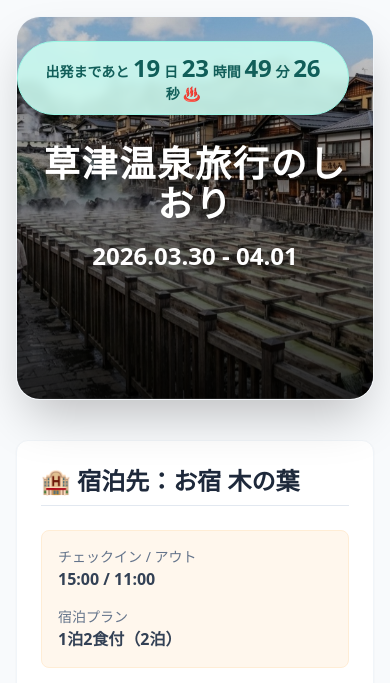
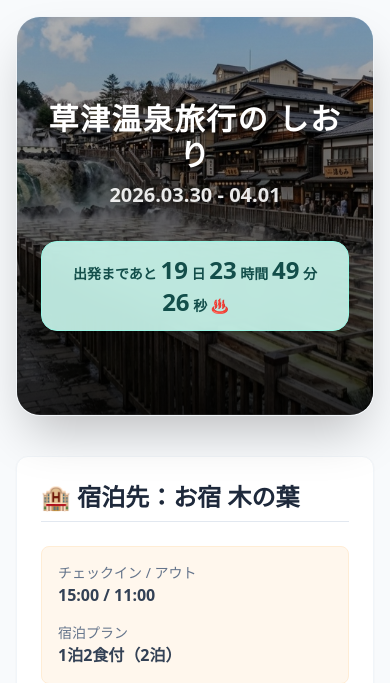
Before and after one commit to 202304700/travel-kusatsu, a Flask app: page / in a window 390 px wide. Shown: the top 683 px of the page. Run offline with Flask 3, Linux system fonts and the light colour scheme; some libraries are stand-ins or nearby versions.

Commit message:
Fix: header responsiveness for mobile

```diff
--- a/templates/index.html
+++ b/templates/index.html
@@ -17,18 +17,23 @@
 <body class="bg-slate-50 text-slate-800 font-sans min-h-screen">
     <div class="max-w-7xl mx-auto p-4 md:p-8">
 
-        <header class="relative rounded-3xl shadow-2xl border border-slate-100 mb-10 overflow-hidden h-96 md:h-120">
+        <header
+            class="relative rounded-3xl shadow-2xl border border-slate-100 mb-10 overflow-hidden h-auto min-h-[400px] md:h-120 flex items-center justify-center">
             <img src="static/yubatake.jpg" alt="Kusatsu Onsen Yubatake"
                 class="absolute inset-0 w-full h-full object-cover">
 
-            <div class="absolute inset-0 bg-gradient-to-t from-black/80 via-black/40 to-black/20"></div>
+            <div class="absolute inset-0 bg-gradient-to-t from-black/80 via-black/50 to-black/30"></div>
 
-            <div class="relative z-10 text-center flex flex-col items-center justify-center h-full px-6">
-                <h1 class="text-4xl md:text-5xl font-bold text-white tracking-wider mb-4 drop-shadow-xl">草津温泉旅行のしおり</h1>
-                <p class="text-2xl md:text-3xl font-bold text-white drop-shadow-xl">2026.03.30 - 04.01</p>
+            <div class="relative z-10 text-center flex flex-col items-center justify-center w-full px-6 py-12">
+                <h1 class="text-3xl md:text-5xl font-bold text-white tracking-wider mb-2 drop-shadow-xl">
+                    草津温泉旅行の しおり
+                </h1>
+                <p class="text-xl md:text-3xl font-bold text-white/90 drop-shadow-md mb-8">
+                    2026.03.30 - 04.01
+                </p>
 
                 <div id="countdown"
-                    class="absolute top-6 right-6 bg-teal-100/90 border border-teal-200 text-teal-800 font-bold px-6 py-2.5 rounded-full shadow-lg text-sm md:text-base backdrop-blur-sm">
+                    class="bg-teal-100/90 border border-teal-200 text-teal-900 font-bold px-5 py-3 rounded-2xl shadow-lg text-sm md:text-base backdrop-blur-md inline-block max-w-full">
                     計算中...
                 </div>
             </div>
@@ -309,10 +314,19 @@
     </div>
 
     <script>
-        // --- 持ち物チェックリスト機能 ---
-        let items = ["新幹線のチケット・えきねっと確認", "着替え（2泊分）", "スマホの充電器", "財布", "常備薬"];
+        // --- 1. データの読み込みと保存機能 ---
+        // localStorageからデータを取得。なければデフォルトを表示
+        let items = JSON.parse(localStorage.getItem('travel-items')) ||
+            ["新幹線のチケット・えきねっと確認", "着替え（2泊分）", "スマホの充電器", "財布", "常備薬"];
+
         const listElement = document.getElementById('checklist');
 
+        // ブラウザにデータを保存する関数
+        function saveToLocal() {
+            localStorage.setItem('travel-items', JSON.stringify(items));
+        }
+
+        // --- 2. リストの描画機能 ---
         function renderList() {
             listElement.innerHTML = '';
             items.forEach((item, index) => {
@@ -326,12 +340,14 @@
             });
         }
 
+        // --- 3. 追加・チェック機能 ---
         function addItem() {
             const input = document.getElementById('newItemInput');
             const value = input.value.trim();
             if (value !== "") {
                 items.push(value);
                 input.value = '';
+                saveToLocal(); // 追加したら保存！
                 renderList();
             }
         }
@@ -345,25 +361,22 @@
             }
         }
 
+        // Enterキー入力対応
         document.getElementById('newItemInput').addEventListener('keypress', function (e) {
             if (e.key === 'Enter') {
                 addItem();
             }
         });
 
-        renderList();
-
-        // --- カウントダウン機能 ---
+        // --- 4. カウントダウン機能 ---
         function updateCountdown() {
-            // 出発日時（鎌倉駅を出る時間）をセット
             const targetDate = new Date('2026-03-30T08:26:00');
             const now = new Date();
             const diff = targetDate - now;
-
             const countdownElement = document.getElementById('countdown');
 
             if (diff <= 0) {
-                countdownElement.innerHTML = "🎉 草津旅行スタート！思いっきり楽しんで！ 🎉";
+                countdownElement.innerHTML = "🎉 草津旅行スタート！ 🎉";
                 return;
             }
 
@@ -375,6 +388,9 @@
             countdownElement.innerHTML = `出発まであと <span class="text-2xl">${days}</span> 日 <span class="text-2xl">${hours}</span> 時間 <span class="text-2xl">${minutes}</span> 分 <span class="text-2xl">${seconds}</span> 秒 ♨️`;
         }
 
+        // 初期描画
+        renderList();
+
         updateCountdown();
         setInterval(updateCountdown, 1000);
     </script>
```
